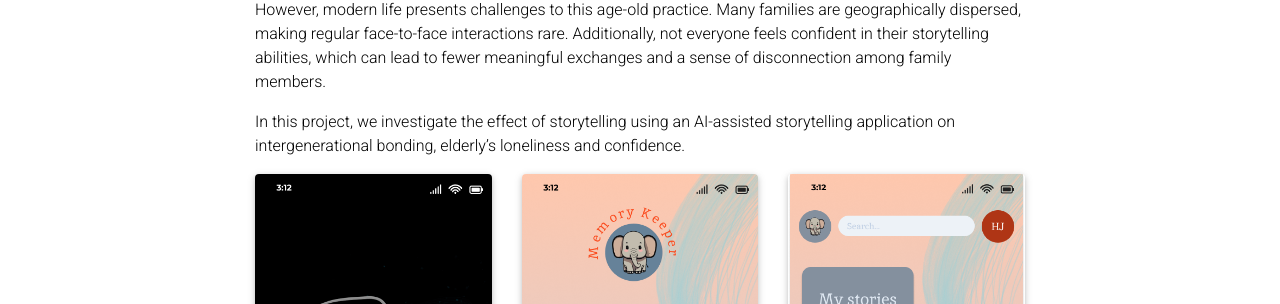
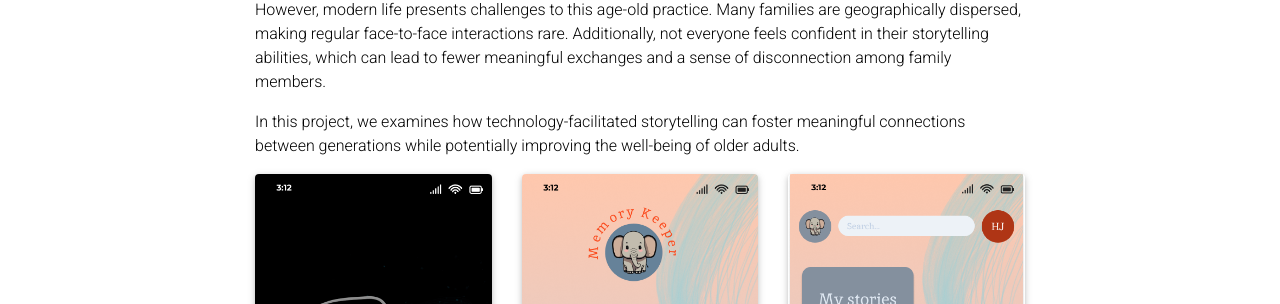
Before and after one commit to iammia0o/iammia0o.github.io, a Jekyll site: the page built from _projects/3_project.md, in a window 1280 px wide and 1392 px high. Shown: the part 328-632 px from the top of the window. Built offline with Jekyll 4.4.1, drawn with Linux system fonts in a browser that asks for light colours; full-size pictures stand in for the smaller copies a plugin makes; comment, search, counter and statistics services are not loaded; a style sheet for code colours, icons or effects is not loaded.

Commit message:
updated mk description

```diff
--- a/_projects/3_project.md
+++ b/_projects/3_project.md
@@ -11,7 +11,7 @@ Storytelling has been a fundamental tool for sharing knowledge and fostering con
 
 However, modern life presents challenges to this age-old practice. Many families are geographically dispersed, making regular face-to-face interactions rare. Additionally, not everyone feels confident in their storytelling abilities, which can lead to fewer meaningful exchanges and a sense of disconnection among family members.
 
-In this project, we investigate the effect of storytelling using an AI-assisted storytelling application on intergenerational bonding, elderly's loneliness and confidence.
+In this project, we examines how technology-facilitated storytelling can foster meaningful connections between generations while potentially improving the well-being of older adults.
 
 <!-- <div class="row justify-content-sm-center"> -->
 <div class="row">
```
